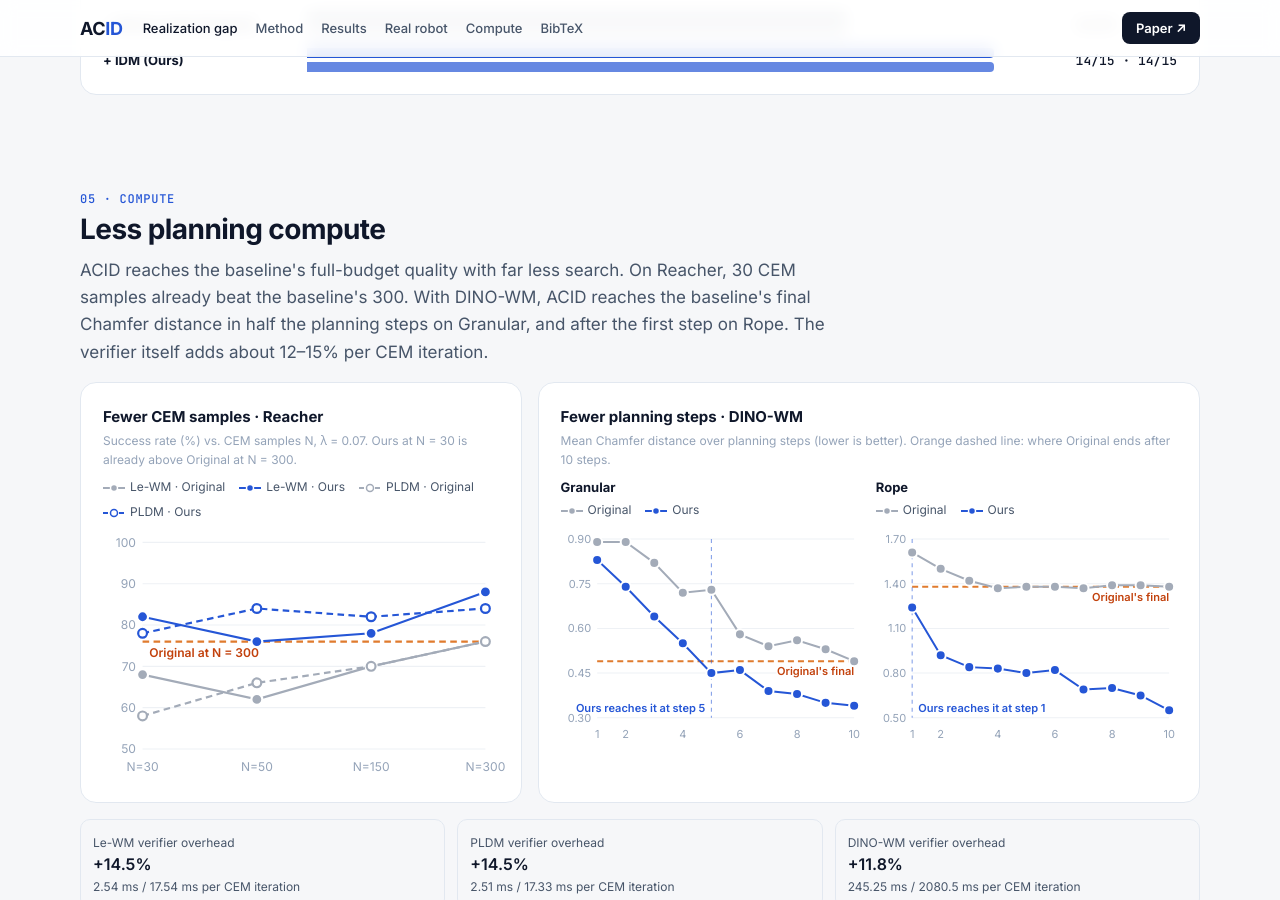
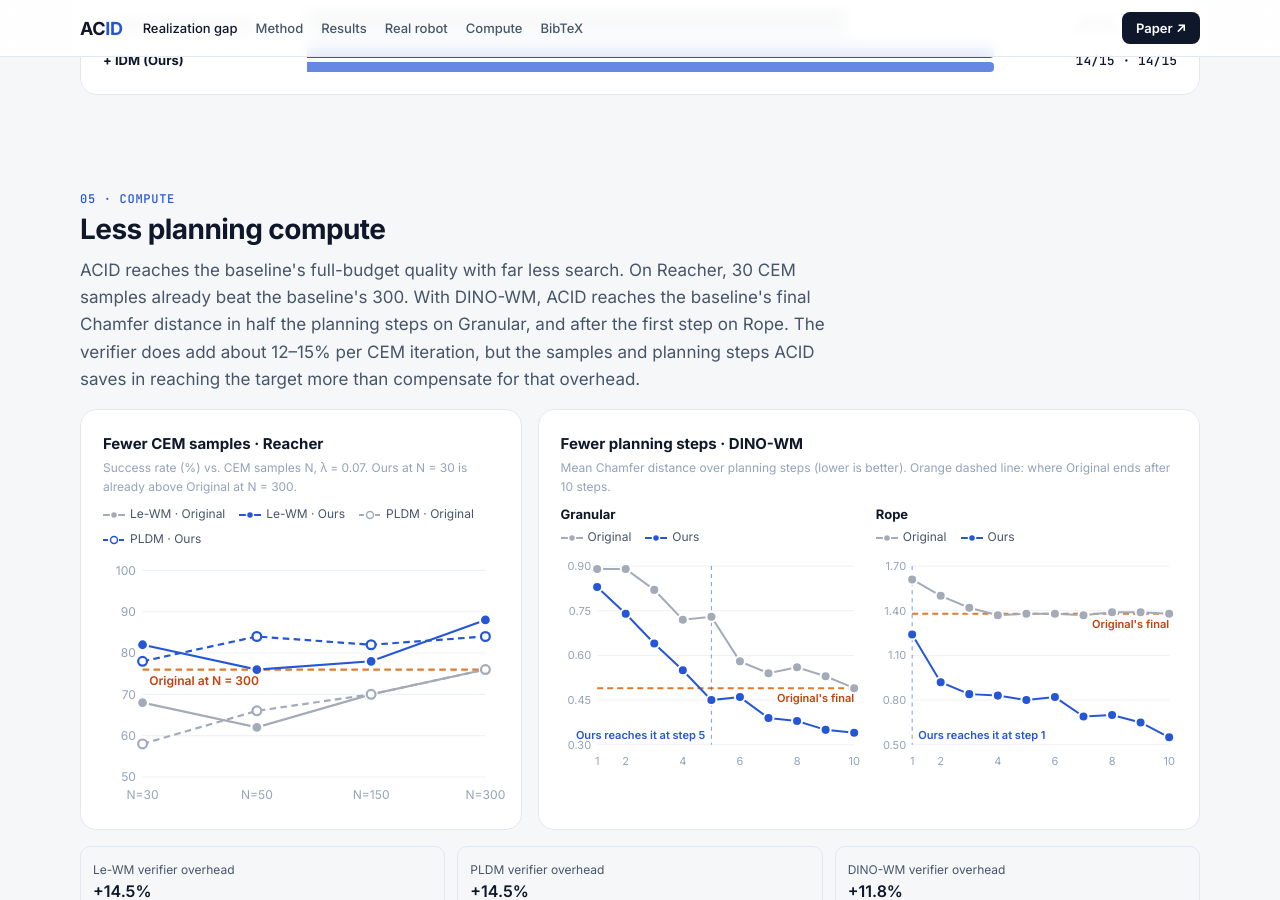
Before and after one commit to gawon1224/gawon1224.github.io, a Jekyll site: the page ACID/index.html, which Jekyll copies as it is, in a window 1280 px wide and 900 px high, scrolled down 6126 px. Built offline with Jekyll 4.4.1, drawn with Linux system fonts in a browser that asks for light colours.

Commit message:
State that ACID's savings outweigh the verifier overhead
Co-Authored-By: Claude Opus 5.5 <noreply@anthropic.com>

```diff
--- a/ACID/index.html
+++ b/ACID/index.html
@@ -403,7 +403,7 @@
   <div class="narrow">
     <div class="num">05 · COMPUTE</div>
     <h2>Less planning compute</h2>
-    <p class="lead">ACID reaches the baseline's full-budget quality with far less search. On Reacher, 30 CEM samples already beat the baseline's 300. With DINO-WM, ACID reaches the baseline's final Chamfer distance in half the planning steps on Granular, and after the first step on Rope. The verifier itself adds about 12–15% per CEM iteration.</p>
+    <p class="lead">ACID reaches the baseline's full-budget quality with far less search. On Reacher, 30 CEM samples already beat the baseline's 300. With DINO-WM, ACID reaches the baseline's final Chamfer distance in half the planning steps on Granular, and after the first step on Rope. The verifier does add about 12–15% per CEM iteration, but the samples and planning steps ACID saves in reaching the target more than compensate for that overhead.</p>
   </div>
   <div class="compute-grid">
     <div class="card chart" id="bud"></div>
```
